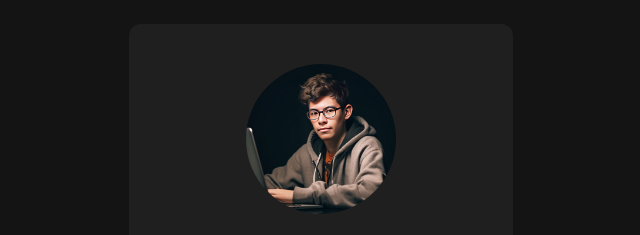
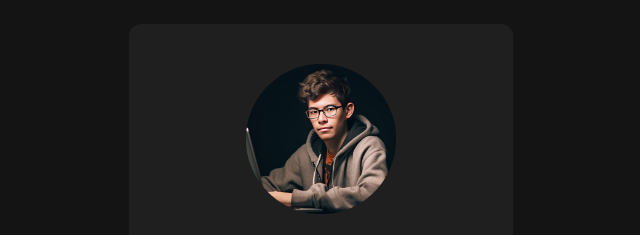
Before and after one commit to nurbek2107/social-links-profile, a plain HTML site: page index.html in a window 1280 px wide. Shown: the top 235 px of the page, 319-959 px from the left. Drawn offline with Linux system fonts and the light colour scheme.

Commit message:
img
Signed-off-by: nurbek2107 <abduaxatov002@gmail.com>

```diff
--- a/index.html
+++ b/index.html
@@ -4,7 +4,7 @@
     <meta charset="UTF-8">
     <meta name="viewport" content="width=device-width, initial-scale=1.0">
     <title>Profile</title>
-    <link rel="icon" href="public/img/png/Peach Abstract Design Brand Letter P Logo.png">
+    <link rel="icon" href="public/img/png/Peach Abstract Design Brand Letter P Logo-fotor-2024050191656.png">
     <link rel="stylesheet" href="normilayz.css">
     <link rel="stylesheet" href="style.css">
     <link rel="stylesheet" href="glabal.css">
@@ -14,7 +14,7 @@
         <div class="container">
             <div class="card">
                 <div class="card1">
-                    <img width="150px" src="public/img/png/photo_2024-05-01_08-43-50.jpg" alt="img">
+                    <img width="150px" src="public/img/png/photo_2024-05-01_08-43-50-fotor-2024050191519.png" alt="img">
                 </div>
                 <div class="card2">
                     <h1>Jessica Randall</h1>
--- a/style.css
+++ b/style.css
@@ -5,9 +5,6 @@
 }
 .card1{
     text-align: center;
-}
-.card1 img{
-    border-radius: 50%;
 }
 .card2{
     text-align: center;
```
Also changed, not shown: public/img/png/Peach Abstract Design Brand Letter P Logo-fotor-2024050191656.png (added), public/img/png/Peach Abstract Design Brand Letter P Logo.png (deleted), public/img/png/photo_2024-05-01_08-43-50-fotor-2024050191519.png (added), public/img/png/photo_2024-05-01_08-43-50.jpg (deleted).
